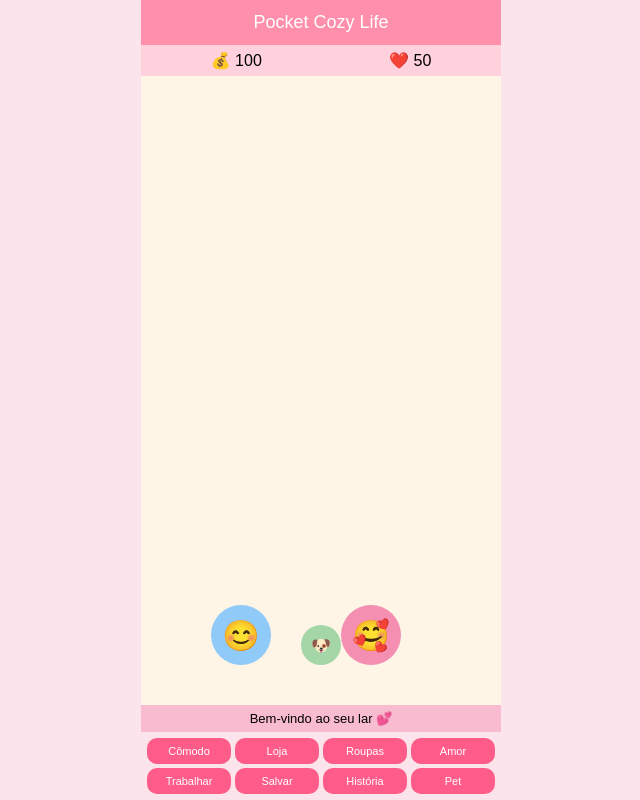
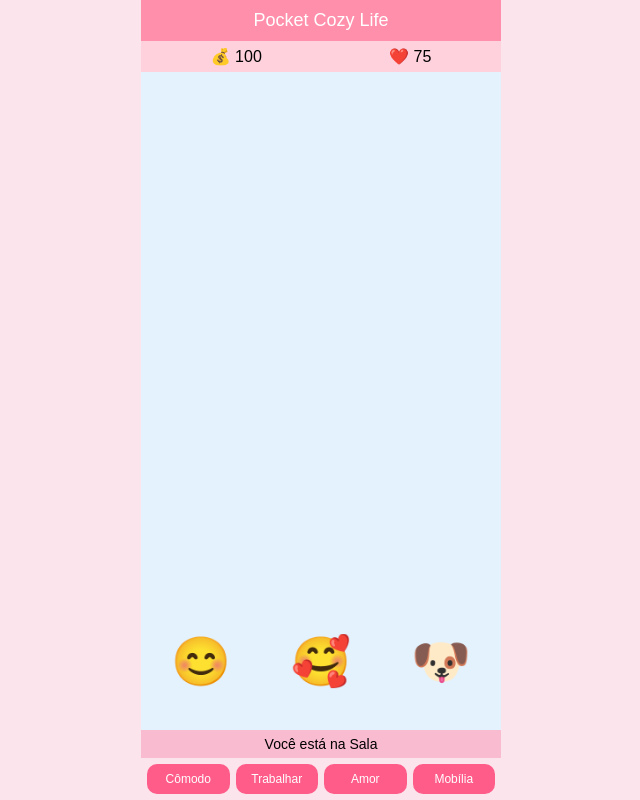
Before and after one commit to alexandrexande7237-sudo/pocket-cozy-life, a plain HTML site: page index.html in a window 1280 px wide. Both pictures are taken after a click on the button "Cômodo". Shown: the whole page, without its empty margins (319-959 px from the left). Drawn offline with Linux system fonts and the light colour scheme.

Commit message:
index.html

```diff
--- a/index.html
+++ b/index.html
@@ -5,242 +5,144 @@
 <meta name="viewport" content="width=device-width, initial-scale=1.0">
 <title>Pocket Cozy Life</title>
 
-<link rel="manifest" href="manifest.json">
-<meta name="theme-color" content="#ff8fab">
-
 <style>
 body{
   margin:0;
-  font-family:Arial Rounded MT Bold, Arial;
   background:#fce4ec;
+  font-family:Arial, sans-serif;
 }
-#game{
+
+#app{
   max-width:360px;
+  height:100vh;
   margin:auto;
-  height:100vh;
   background:#fff;
   display:flex;
   flex-direction:column;
 }
+
 header{
   background:#ff8fab;
   color:white;
   text-align:center;
-  padding:12px;
+  padding:10px;
   font-size:18px;
 }
+
 #hud{
   display:flex;
   justify-content:space-around;
   background:#ffd1dc;
   padding:6px;
 }
-  #room{
+
+#room{
   flex:1;
-  position:relative;
-  transition:.4s;
-  min-height:300px;
-  background:#fff5e6;
-  overflow:hidden;
-    <div style="
-  position:absolute;
-  inset:0;
+  background:#fff3e0;
   display:flex;
   align-items:flex-end;
   justify-content:space-around;
   padding-bottom:40px;
-">
-  <div style="font-size:48px">😊</div>
-  <div style="font-size:48px">🥰</div>
-  <div style="font-size:36px">🐶</div>
-</div>
-  }
-.character,.partner{
-  width:60px;
-  height:60px;
-  border-radius:50%;
-  position:absolute;
-  bottom:40px;
-  z-index:10;
-  display:flex;
-  align-items:center;
-  justify-content:center;
-  font-size:30px;
-  animation:bounce 2s infinite;
+  font-size:48px;
 }
-.character{left:70px;background:#90caf9;}
-.partner{left:200px;background:#f48fb1;}
-.pet{
-  width:40px;
-  height:40px;
-  border-radius:50%;
-  background:#a5d6a7;
-  position:absolute;
-  bottom:40px;
-  left:160px;
-  z-index:9;
-  display:flex;
-  align-items:center;
-  justify-content:center;
-}
-@keyframes bounce{
-  0%,100%{transform:translateY(0);}
-  50%{transform:translateY(-6px);}
-}
-@keyframes wiggle{
-  0%,100%{transform:rotate(0);}
-  50%{transform:rotate(8deg);}
-}
+
 #status{
   text-align:center;
   background:#f8bbd0;
   padding:6px;
-  font-size:13px;
+  font-size:14px;
 }
+
 footer{
   display:grid;
   grid-template-columns:repeat(4,1fr);
-  gap:4px;
+  gap:6px;
   padding:6px;
   background:#fce4ec;
 }
+
 button{
   border:none;
+  border-radius:10px;
   background:#ff5c8a;
   color:white;
-  border-radius:10px;
-  padding:7px;
-  font-size:11px;
-}
-#shop{
-  position:absolute;
-  inset:0;
-  background:rgba(255,240,245,.95);
-  display:none;
-  flex-direction:column;
-  align-items:center;
-  justify-content:center;
-}
-.shop-item{
-  background:white;
-  border-radius:12px;
-  padding:10px;
-  margin:6px;
-  width:80%;
-  text-align:center;
+  padding:8px;
+  font-size:12px;
 }
 </style>
 </head>
 
 <body>
-<div id="game">
+
+<div id="app">
+
 <header>Pocket Cozy Life</header>
 
 <div id="hud">
   <div>💰 <span id="money">100</span></div>
-  <div>❤️ <span id="love">50</span></div>
+  <div>❤️ <span id="love">75</span></div>
 </div>
 
 <div id="room">
-  <div class="character" id="player">😊</div>
-  <div class="partner">🥰</div>
-  <div class="pet">🐶</div>
-
-  <div id="shop">
-    <h3>🛒 Loja</h3>
-    <div class="shop-item">
-      <button onclick="buy('🛋️',20)">Sofá – 20💰</button>
-    </div>
-    <div class="shop-item">
-      <button onclick="buy('🪴',15)">Planta – 15💰</button>
-    </div>
-    <button onclick="closeShop()">Fechar</button>
-  </div>
+  <div id="player">😊</div>
+  <div id="partner">🥰</div>
+  <div id="pet">🐶</div>
 </div>
 
-<div id="status">Bem-vindo ao seu lar 💕</div>
+<div id="status">Você está na Cozinha</div>
 
 <footer>
-<button onclick="changeRoom()">Cômodo</button>
-<button onclick="openShop()">Loja</button>
-<button onclick="changeClothes()">Roupas</button>
-<button onclick="loveUp()">Amor</button>
-<button onclick="work()">Trabalhar</button>
-<button onclick="saveGame()">Salvar</button>
-<button onclick="story()">História</button>
-<button onclick="pet()">Pet</button>
+  <button onclick="changeRoom()">Cômodo</button>
+  <button onclick="work()">Trabalhar</button>
+  <button onclick="loveUp()">Amor</button>
+  <button onclick="addItem()">Mobília</button>
 </footer>
+
 </div>
 
 <script>
-let money=100,love=50,roomIndex=0;
+let money=100;
+let love=75;
+let roomIndex=0;
+
 const rooms=[
-  {name:'Quarto',color:'#ffeef5'},
-  {name:'Sala',color:'#e3f2fd'},
-  {name:'Cozinha',color:'#fff3e0'},
-  {name:'Jardim',color:'#e8f5e9'}
+  {name:"Cozinha",color:"#fff3e0"},
+  {name:"Sala",color:"#e3f2fd"},
+  {name:"Quarto",color:"#fce4ec"},
+  {name:"Jardim",color:"#e8f5e9"}
 ];
 
-function update(){
-  moneySpan.innerText=money;
-  loveSpan.innerText=love;
-}
-const moneySpan=document.getElementById('money');
-const loveSpan=document.getElementById('love');
-const room=document.getElementById('room');
-const status=document.getElementById('status');
+const room=document.getElementById("room");
+const status=document.getElementById("status");
+const moneySpan=document.getElementById("money");
+const loveSpan=document.getElementById("love");
 
 function changeRoom(){
-  roomIndex = (roomIndex + 1) % rooms.length;
-  room.style.background = rooms[roomIndex].color;
-  status.innerText = 'Você está no ' + rooms[roomIndex].name;
+  roomIndex=(roomIndex+1)%rooms.length;
+  room.style.background=rooms[roomIndex].color;
+  status.innerText="Você está na "+rooms[roomIndex].name;
 }
 
-function openShop(){document.getElementById('shop').style.display='flex';}
-function closeShop(){document.getElementById('shop').style.display='none';}
-
-function buy(item, price){
-  if(money >= price){
-    money -= price;
-
-    const deco = document.createElement("div");
-    deco.innerText = item;
-    deco.style.position = "absolute";
-    deco.style.bottom = "20px";
-    deco.style.left = Math.random()*250 + "px";
-    deco.style.fontSize = "30px";
-    room.appendChild(deco);
-
-    status.innerText = 'Você comprou ' + item;
-    closeShop();
-    update();
-  }
+function work(){
+  money+=20;
+  moneySpan.innerText=money;
+  status.innerText="Você trabalhou 💼";
 }
 
-function changeClothes(){
-  const looks=['😊','😎','🧑‍🎤','🧑‍🍳','🧑‍🌈'];
-  document.getElementById('player').innerText=
-    looks[Math.floor(Math.random()*looks.length)];
+function loveUp(){
+  love+=5;
+  loveSpan.innerText=love;
+  status.innerText="Momento fofo 💖";
 }
 
-function loveUp(){love+=5;status.innerText='Momento fofo 💖';update();}
-function work(){money+=20;status.innerText='Você trabalhou 💼';update();}
-function story(){love+=10;status.innerText='História avançou 📖';update();}
-function pet(){status.innerText='Pet feliz 🐾';}
-
-function saveGame(){
-  localStorage.setItem('cozySave',JSON.stringify({money,love,roomIndex}));
-  status.innerText='Jogo salvo 💾';
-}
-
-(function load(){
-  const s=JSON.parse(localStorage.getItem('cozySave'));
-  if(s){money=s.money;love=s.love;roomIndex=s.roomIndex;changeRoom();update();}
-})();
-
-//if('serviceWorker' in navigator){
- // navigator.serviceWorker.register('service-worker.js');
+function addItem(){
+  const item=document.createElement("div");
+  item.innerText="🛋️";
+  item.style.fontSize="32px";
+  room.appendChild(item);
+  status.innerText="Você colocou uma mobília";
 }
 </script>
+
 </body>
 </html>
```
